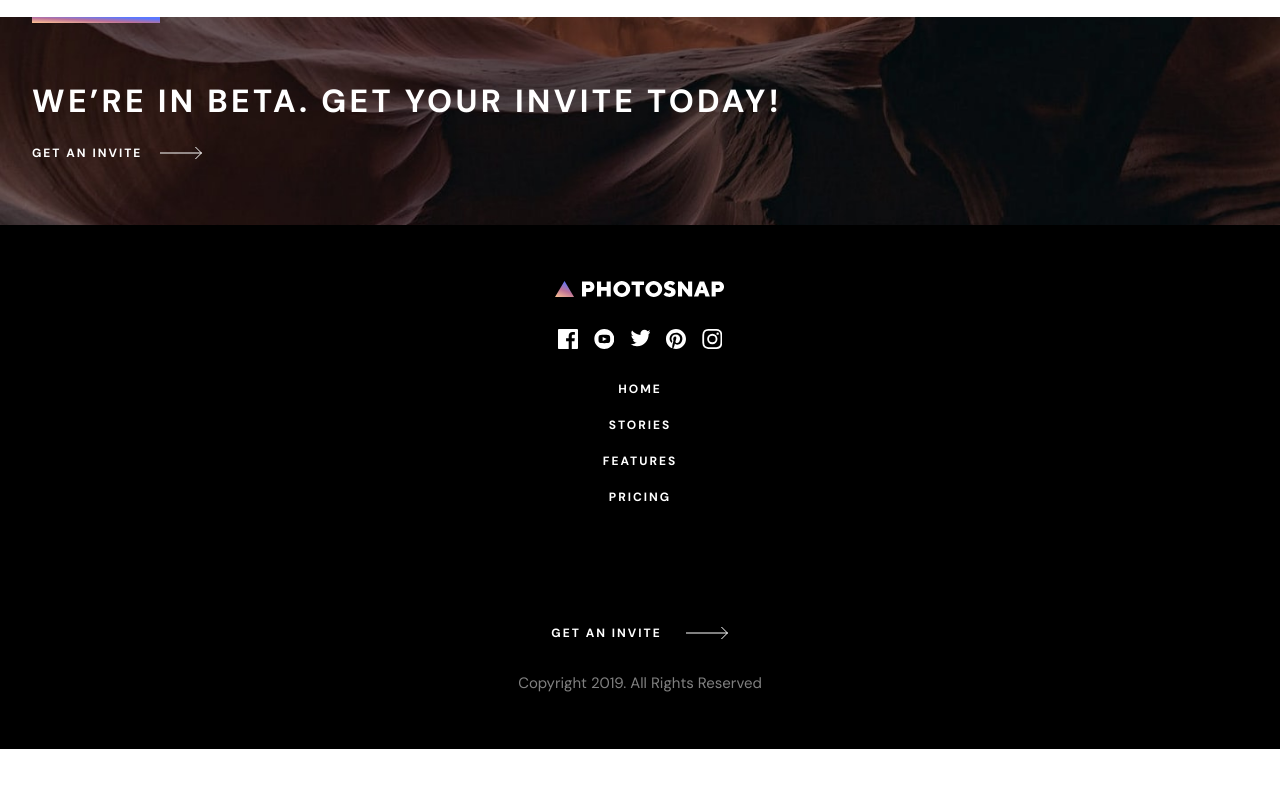
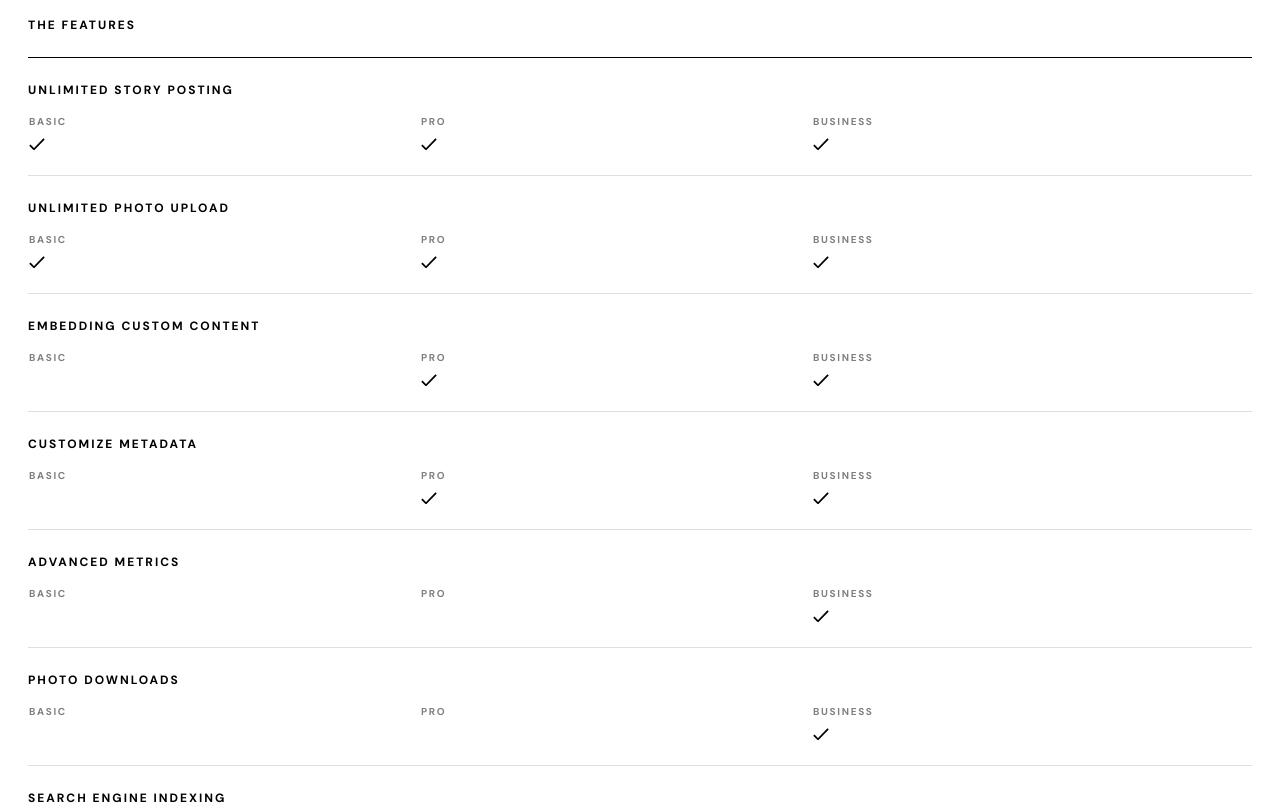
Before and after one commit to stephjoseph/photosnap, a SvelteKit app: page /pricing in a window 1280 px wide. Shown: the part 2400-3205 px from the top of the page. Before the commit the page ends 3149 px from the top, so only its background shows below. Built offline with nearby package versions, Linux system fonts and the light colour scheme.

Commit message:
feat: pricing features mobile

```diff
--- /dev/null
+++ b/src/lib/pricing/pricing-features.svelte
@@ -0,0 +1,137 @@
+<script>
+  import checkIcon from '../../assets/pricing/desktop/check.svg';
+
+  let features = [
+    {
+      title: 'Unlimited Story Posting',
+      basic: true,
+      pro: true,
+      business: true,
+    },
+    {
+      title: 'Unlimited Photo Upload',
+      basic: true,
+      pro: true,
+      business: true,
+    },
+    {
+      title: 'Embedding Custom Content',
+      basic: false,
+      pro: true,
+      business: true,
+    },
+    {
+      title: 'Customize Metadata',
+      basic: false,
+      pro: true,
+      business: true,
+    },
+    {
+      title: 'Advanced Metrics',
+      basic: false,
+      pro: false,
+      business: true,
+    },
+    {
+      title: 'Photo Downloads',
+      basic: false,
+      pro: false,
+      business: true,
+    },
+    {
+      title: 'Search Engine Indexing',
+      basic: false,
+      pro: false,
+      business: true,
+    },
+    {
+      title: 'Custom Analytics',
+      basic: false,
+      pro: false,
+      business: true,
+    },
+  ];
+</script>
+
+<section class="flex w-full flex-col gap-6 px-7 pb-16 pt-8">
+  <h2
+    class="text-[0.75rem] font-bold uppercase leading-4 tracking-[2px] text-pure-black"
+  >
+    The Features
+  </h2>
+  <div class="h-px w-full bg-pure-black"></div>
+  <div class="flex w-full flex-col gap-6">
+    {#each features as feature}
+      <div
+        class="flex w-full flex-col gap-4 border-b border-solid border-light-grey pb-6"
+      >
+        <h3
+          class="text-[0.75rem] font-bold uppercase leading-4 tracking-[2px] text-pure-black"
+        >
+          {feature.title}
+        </h3>
+        <table class="flex flex-col gap-2 pr-12">
+          <thead>
+            <tr class="flex w-full">
+              <th
+                class="flex-1 text-left text-[0.625rem] font-bold uppercase leading-[0.813rem] tracking-[1.67px] text-pure-black/50"
+                aria-label="Basic">Basic</th
+              >
+              <th
+                class="flex-1 text-left text-[0.625rem] font-bold uppercase leading-[0.813rem] tracking-[1.67px] text-pure-black/50"
+                aria-label="Pro">Pro</th
+              >
+              <th
+                class="flex-1 text-left text-[0.625rem] font-bold uppercase leading-[0.813rem] tracking-[1.67px] text-pure-black/50"
+                aria-label="Business">Business</th
+              >
+            </tr>
+          </thead>
+          <tbody>
+            <tr class="flex w-full">
+              <td
+                class="flex-1 text-left"
+                aria-label={`Basic - ${feature.title} - ${
+                  feature.basic ? 'Enabled' : 'Disabled'
+                }`}
+                >{#if feature.basic}<div class="h-3 w-4">
+                    <img
+                      class="h-full w-full object-cover"
+                      src={checkIcon}
+                      alt="check icon"
+                    />
+                  </div>{/if}</td
+              >
+              <td
+                class="flex-1 text-left"
+                aria-label={`Pro - ${feature.title} - ${
+                  feature.basic ? 'Enabled' : 'Disabled'
+                }`}
+                >{#if feature.pro}<div class="h-3 w-4">
+                    <img
+                      class="h-full w-full object-cover"
+                      src={checkIcon}
+                      alt="check icon"
+                    />
+                  </div>{/if}</td
+              >
+              <td
+                class="flex-1 text-left"
+                aria-label={`Business - ${feature.title} - ${
+                  feature.basic ? 'Enabled' : 'Disabled'
+                }`}
+                >{#if feature.business}<div class="h-3 w-4">
+                    <img
+                      class="h-full w-full object-cover"
+                      src={checkIcon}
+                      alt="check icon"
+                    />
+                  </div>{/if}</td
+              >
+            </tr>
+          </tbody>
+        </table>
+      </div>
+    {/each}
+  </div>
+</section>
--- a/src/lib/pricing/pricing-plans.svelte
+++ b/src/lib/pricing/pricing-plans.svelte
@@ -26,7 +26,9 @@
   };
 </script>
 
-<section class="relative flex w-full flex-col items-center gap-10 px-7 py-16">
+<section
+  class="relative flex w-full flex-col items-center gap-10 px-7 pb-8 pt-16"
+>
   <h2 class="invisible absolute -left-[9999px]">Pricing Plans</h2>
   <div class="pricing__switch">
     <span
--- a/src/routes/pricing/+page.svelte
+++ b/src/routes/pricing/+page.svelte
@@ -1,4 +1,5 @@
 <script>
+  import PricingFeatures from '../../lib/pricing/pricing-features.svelte';
   import PricingHero from '../../lib/pricing/pricing-hero.svelte';
   import PricingPlans from '../../lib/pricing/pricing-plans.svelte';
   import Cta from '../../lib/shared/cta.svelte';
@@ -7,5 +8,6 @@
 <main class="mt-[7.5rem]">
   <PricingHero />
   <PricingPlans />
+  <PricingFeatures />
   <Cta />
 </main>
```
